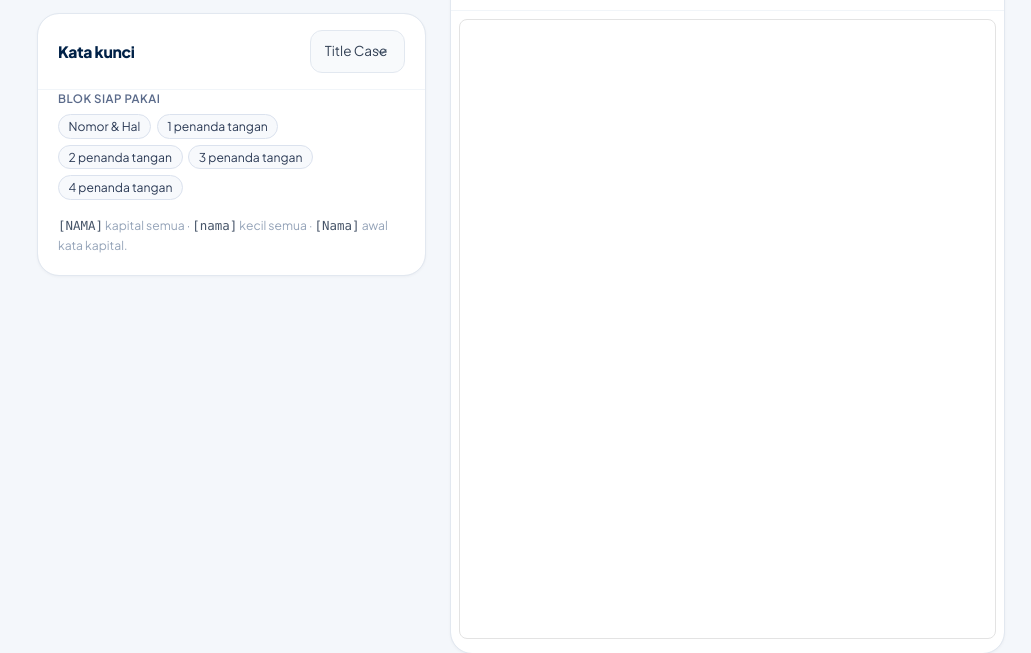
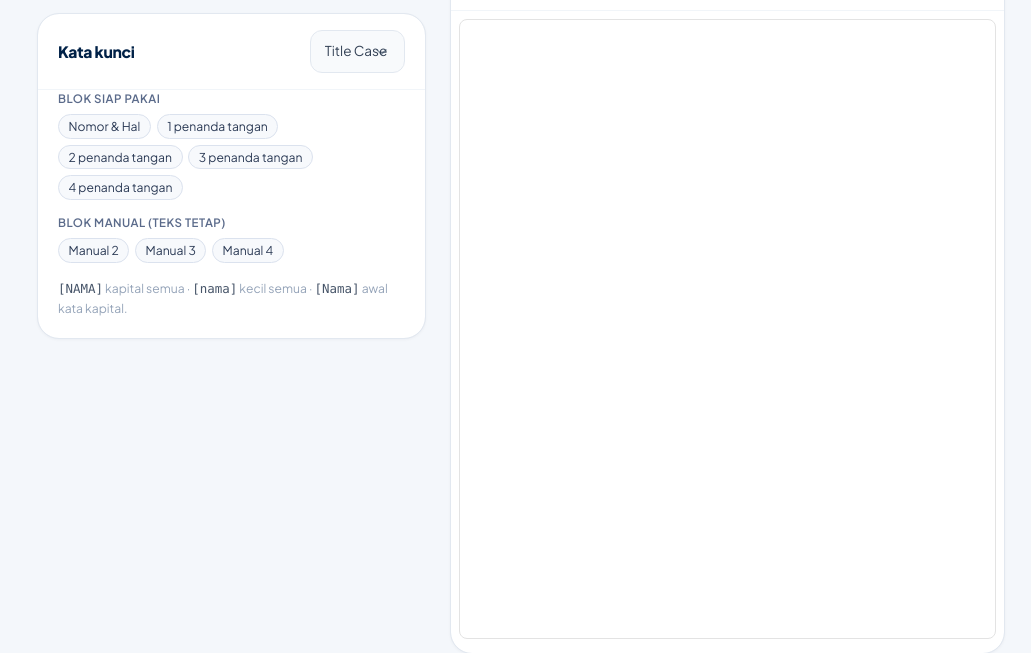
Before and after one commit to mubarok-h/tte_custom, a Python web app: template tte_core/templates/admin/letter_template_form.html in a window 1280 px wide. Shown: the part 891-1544 px from the top of the page, without its empty margins (249-1280 px from the left). Run offline with Jinja, Linux system fonts and the light colour scheme; the template is opened without the code that fills it, so the values that code supplies are empty.

Commit message:
feat(format-surat): blok tanda tangan manual 2-4 kolom

```diff
--- a/tte_core/templates/admin/letter_template_form.html
+++ b/tte_core/templates/admin/letter_template_form.html
@@ -122,6 +122,20 @@
               </button>
               <button type="button" class="keyword-chip" data-keyword="blok_ttd_4" data-raw="1" data-token="blok_ttd_4" title="Empat kolom tanda tangan">
                 4 penanda tangan
+              </button>
+            </div>
+          </div>
+          <div class="keyword-group">
+            <div class="keyword-group-title">Blok manual (teks tetap)</div>
+            <div class="keyword-chips">
+              <button type="button" class="keyword-chip" data-manual="2" title="Isi nama & jabatan langsung di template">
+                Manual 2
+              </button>
+              <button type="button" class="keyword-chip" data-manual="3" title="2 berdampingan + 1 tengah di bawah">
+                Manual 3
+              </button>
+              <button type="button" class="keyword-chip" data-manual="4" title="2 + 2 dua baris">
+                Manual 4
               </button>
             </div>
           </div>
@@ -375,7 +389,38 @@
     if (key === 'u') { ev.preventDefault(); runCommand('underline'); }
   });
 
+  function manualColumn(index) {
+    return '<div class="ttd-col">'
+      + '<div class="ttd-title">Jabatan ' + index + '</div>'
+      + '<div class="ttd-space"></div>'
+      + '<div class="ttd-name">Nama Pejabat ' + index + '</div>'
+      + '<div class="ttd-nip">NIP. ................</div>'
+      + '</div>';
+  }
+
+  function manualBlock(count) {
+    const date = '<div class="ttd-date">[Kota], [Tanggal_Surat]</div>';
+    let rows = '';
+    if (count === 2) {
+      rows = '<div class="ttd-row">' + manualColumn(1) + manualColumn(2) + '</div>';
+    } else if (count === 3) {
+      rows = '<div class="ttd-row">' + manualColumn(1) + manualColumn(2) + '</div>'
+        + '<div class="ttd-row ttd-row-single">' + manualColumn(3) + '</div>';
+    } else {
+      rows = '<div class="ttd-row">' + manualColumn(1) + manualColumn(2) + '</div>'
+        + '<div class="ttd-row">' + manualColumn(3) + manualColumn(4) + '</div>';
+    }
+    return '<div class="ttd-multi">' + date + rows + '</div>';
+  }
+
+  document.querySelectorAll('.keyword-chip[data-manual]').forEach(function (chip) {
+    chip.addEventListener('click', function () {
+      const html = manualBlock(Number(chip.dataset.manual));
+      insertAtSelection(html, html.length);
+    });
+  });
   document.querySelectorAll('.keyword-chip').forEach(function (chip) {
+    if (chip.dataset.manual) return;
     chip.addEventListener('click', function () {
       const key = chip.dataset.keyword;
       let token;
@@ -389,12 +434,7 @@
           ? '[' + (chip.dataset.token || 'blok_ttd') + ']'
           : '[' + styleKeyword(key) + ']';
       }
-      const start = body.selectionStart || 0;
-      const end = body.selectionEnd || 0;
-      body.value = body.value.slice(0, start) + token + body.value.slice(end);
-      body.focus();
-      body.selectionStart = body.selectionEnd = start + token.length;
-      schedule();
+      insertAtSelection(token, token.length);
     });
   });
 
--- a/tte_core/templates/admin/letter_templates.html
+++ b/tte_core/templates/admin/letter_templates.html
@@ -112,7 +112,8 @@
           <li><span class="mono">[NAMA]</span> — kapital semua</li>
           <li><span class="mono">[nama]</span> — huruf kecil semua</li>
           <li><span class="mono">[Nama]</span> — awal kata kapital</li>
-          <li><span class="mono">[blok_ttd]</span> — blok tanda tangan lengkap</li>
+          <li><span class="mono">[blok_ttd]</span>, <span class="mono">[blok_ttd_2..4]</span> — blok otomatis sesuai penanda tangan yang dipilih saat membuat PDF</li>
+          <li><strong>Blok manual</strong> — sisipkan 2/3/4 kolom lalu tulis nama dan jabatan langsung di template</li>
         </ul>
       </div>
     </div>
```
Also changed, not shown: tests/test_letter_templates.py (+1 -0 lines).
